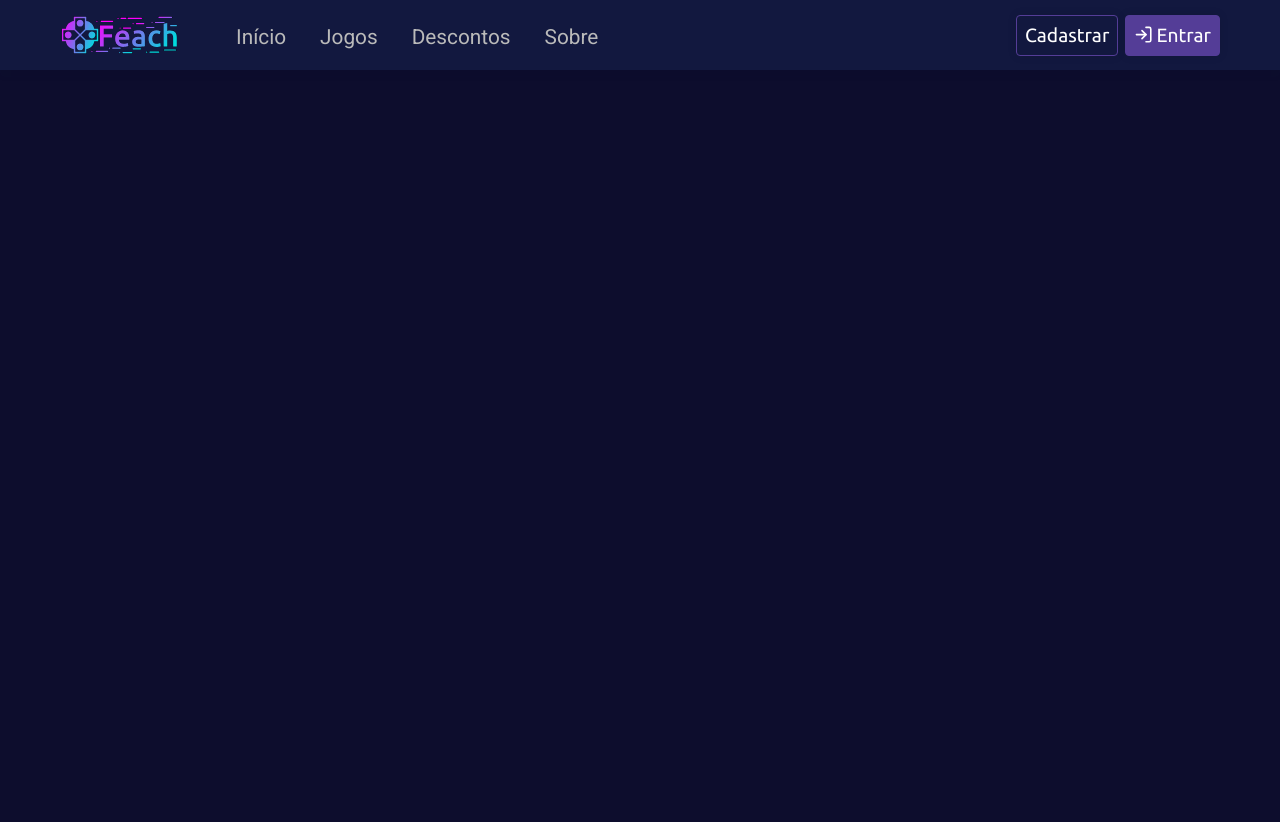
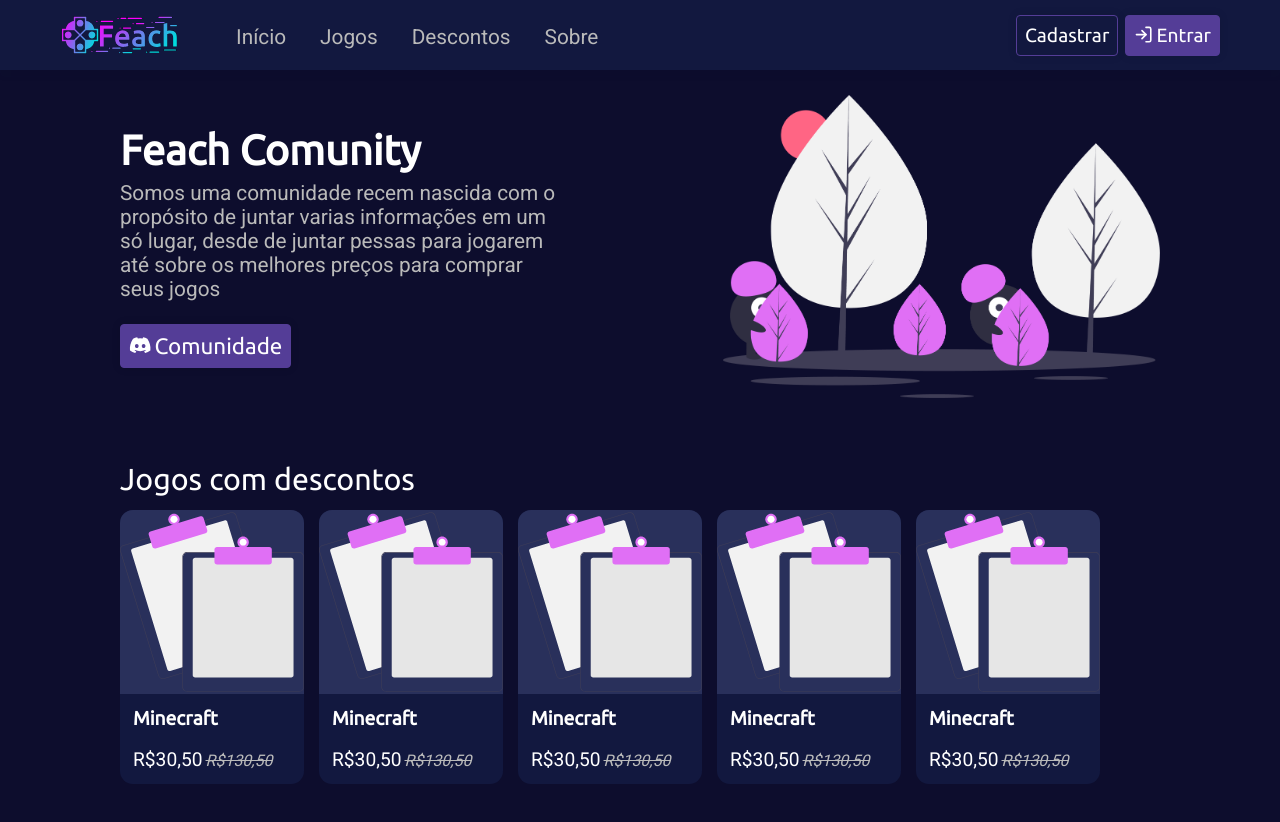
Before and after one commit to miguel5g/feach-web, a Next.js app: page / in a window 1280 px wide. Shown: the top 822 px of the page. Before the commit the page ends 800 px from the top, so only its background shows below. Built offline with nearby package versions, Linux system fonts and the light colour scheme; no server answers.

Commit message:
Adicionado alguns itens na página index

```diff
--- a/src/pages/index.tsx
+++ b/src/pages/index.tsx
@@ -1,9 +1,13 @@
 import React from 'react';
 import Head from 'next/head';
+import Link from 'next/link';
+import { FaDiscord } from 'react-icons/fa';
 
 import Header from '../components/Header';
 
-import { Container } from '../styles/pages/Index';
+import {
+  S1, S2, Container, PageDesc, PageTitle, StyledLink, S1Image, S2Title, S2GameList, S2GameItem, S2GameTitle, S2GameIcon, S2GamePrice,
+} from '../styles/pages/Index';
 
 const Home: React.FC = () => (
   <>
@@ -13,7 +17,75 @@
 
     <Header />
 
-    <Container />
+    <Container>
+      <S1>
+        <div>
+          <PageTitle>Feach Comunity</PageTitle>
+          <PageDesc>
+            Somos uma comunidade recem nascida com o
+            propósito de juntar varias informações em um
+            só lugar, desde de juntar pessas para jogarem
+            até sobre os melhores preços para comprar seus jogos
+          </PageDesc>
+
+          <Link href="/about" passHref>
+            <StyledLink primary>
+              <FaDiscord />
+              Comunidade
+            </StyledLink>
+          </Link>
+        </div>
+
+        <S1Image src="/img/not-found.png" />
+      </S1>
+
+      <S2>
+        <S2Title>Jogos com descontos</S2Title>
+
+        <S2GameList>
+          <S2GameItem>
+            <S2GameIcon src="/svg/no-data.svg" />
+            <S2GameTitle>Minecraft</S2GameTitle>
+            <S2GamePrice>
+              R$30,50
+              <span>R$130,50</span>
+            </S2GamePrice>
+          </S2GameItem>
+          <S2GameItem>
+            <S2GameIcon src="/svg/no-data.svg" />
+            <S2GameTitle>Minecraft</S2GameTitle>
+            <S2GamePrice>
+              R$30,50
+              <span>R$130,50</span>
+            </S2GamePrice>
+          </S2GameItem>
+          <S2GameItem>
+            <S2GameIcon src="/svg/no-data.svg" />
+            <S2GameTitle>Minecraft</S2GameTitle>
+            <S2GamePrice>
+              R$30,50
+              <span>R$130,50</span>
+            </S2GamePrice>
+          </S2GameItem>
+          <S2GameItem>
+            <S2GameIcon src="/svg/no-data.svg" />
+            <S2GameTitle>Minecraft</S2GameTitle>
+            <S2GamePrice>
+              R$30,50
+              <span>R$130,50</span>
+            </S2GamePrice>
+          </S2GameItem>
+          <S2GameItem>
+            <S2GameIcon src="/svg/no-data.svg" />
+            <S2GameTitle>Minecraft</S2GameTitle>
+            <S2GamePrice>
+              R$30,50
+              <span>R$130,50</span>
+            </S2GamePrice>
+          </S2GameItem>
+        </S2GameList>
+      </S2>
+    </Container>
   </>
 );
 
--- a/src/styles/pages/Index.ts
+++ b/src/styles/pages/Index.ts
@@ -1,8 +1,128 @@
 import styled from 'styled-components';
+import BaseLink from '../../components/BaseLink';
 
-// eslint-disable-next-line import/prefer-default-export
 export const Container = styled.main`
   height: max-content;
 
   padding-bottom: 25px;
 `;
+
+const Section = styled.section`
+  display: flex;
+
+  margin: 25px 60px;
+`;
+
+/* Section 1 */
+
+export const S1 = styled(Section)`
+  align-items: center;
+  justify-content: space-between;
+
+  padding: 0 60px;
+
+  & > div {
+    display: flex;
+    flex-direction: column;
+    align-items: flex-start;
+
+    max-width: 42%;
+  }
+`;
+
+export const PageTitle = styled.h1`
+  margin-bottom: 7px;
+
+  color: ${({ theme }) => theme.txt.primary};
+  font-family: 'Ubuntu', sans-serif;
+  font-size: 2.6rem;
+`;
+
+export const PageDesc = styled.p`
+  margin-bottom: 23px;
+
+  font-size: 1.3rem;
+`;
+
+export const S1Image = styled.img`
+  width: 42%;
+`;
+
+export const StyledLink = styled(BaseLink)`
+`;
+
+/* Section 2 */
+
+export const S2 = styled(Section)`
+  flex-direction: column;
+
+  margin-top: 64px;
+  padding: 0 60px;
+`;
+
+export const S2Title = styled.h3`
+  margin-bottom: 13px;
+
+  color: ${({ theme }) => theme.txt.primary};
+  font-family: 'Ubuntu', sans-serif;
+  font-size: 1.9rem;
+  font-weight: normal;
+`;
+
+export const S2GameList = styled.ul`
+  display: flex;
+
+  list-style: none;
+`;
+
+export const S2GameItem = styled.li`
+  display: flex;
+  flex-direction: column;
+
+  width: 184px;
+  margin-right: 15px;
+
+  border-radius: 13px;
+  background-color: ${({ theme }) => theme.bg.primary};
+
+  overflow: hidden;
+
+  &:last-child {
+    margin-right: 0;
+  }
+`;
+
+export const S2GameTitle = styled.h4`
+  margin: 0 13px;
+  margin-bottom: 5px;
+
+  color: ${({ theme }) => theme.txt.primary};
+  font-family: 'Ubuntu', sans-serif;
+  font-size: 1.2rem;
+  font-weight: bold;
+`;
+
+export const S2GameIcon = styled.img`
+  width: 100%;
+  margin-bottom: 13px;
+
+  background-color: ${({ theme }) => theme.bg.tertiary};
+`;
+
+export const S2GamePrice = styled.span`
+  margin: 13px;
+
+  color: ${({ theme }) => theme.txt.primary};
+  font-size: 1.2rem;
+
+  & > span {
+    margin-left: 3px;
+
+    color: ${({ theme }) => theme.txt.secondary};
+    font-size: 1rem;
+    font-style: italic;
+    text-decoration: line-through;
+  }
+`;
+
+// export const GameList = styled.div``;
```
Also changed, not shown: public/img/not-found.png (added), public/svg/no-data.svg (added).
